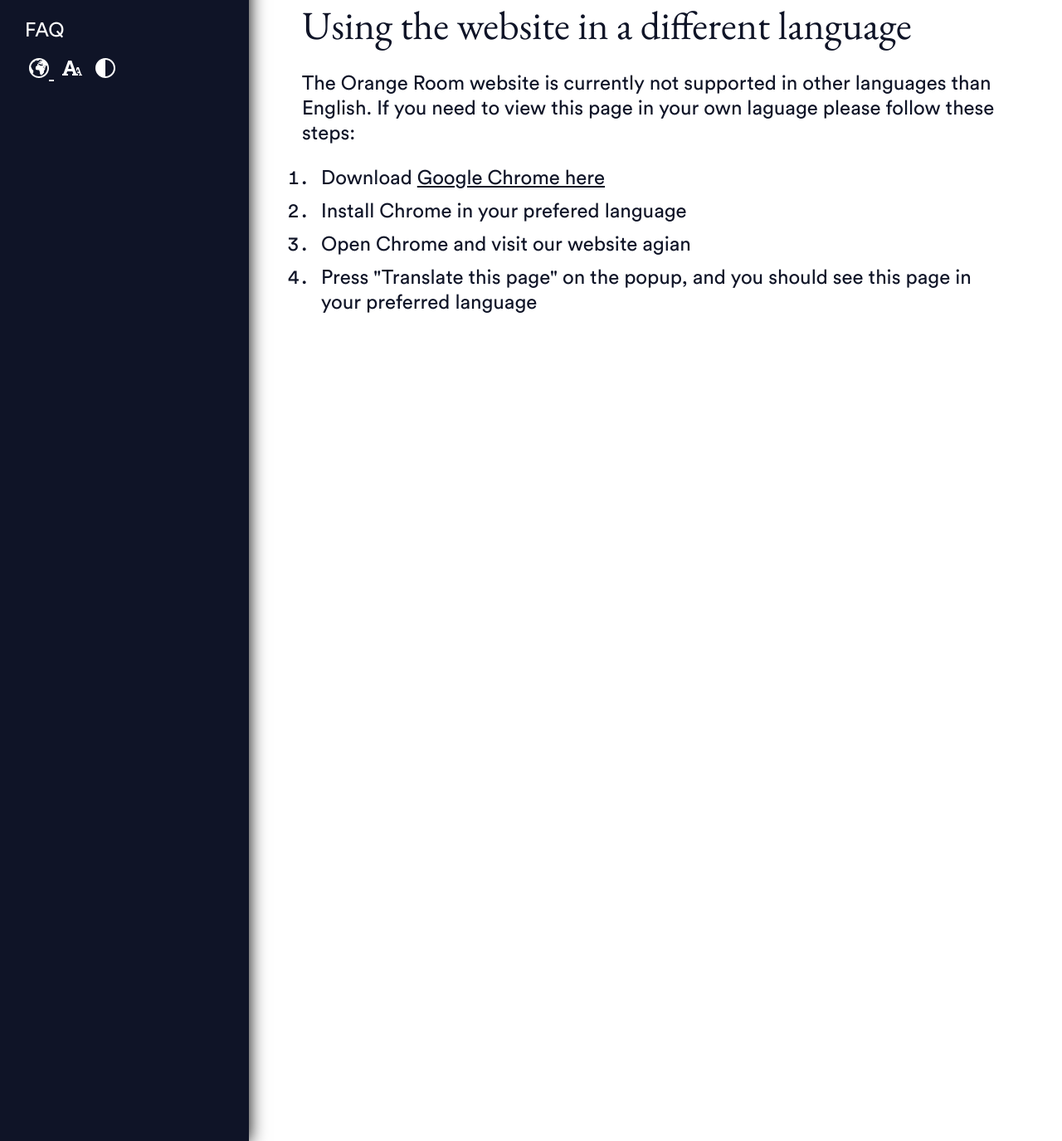
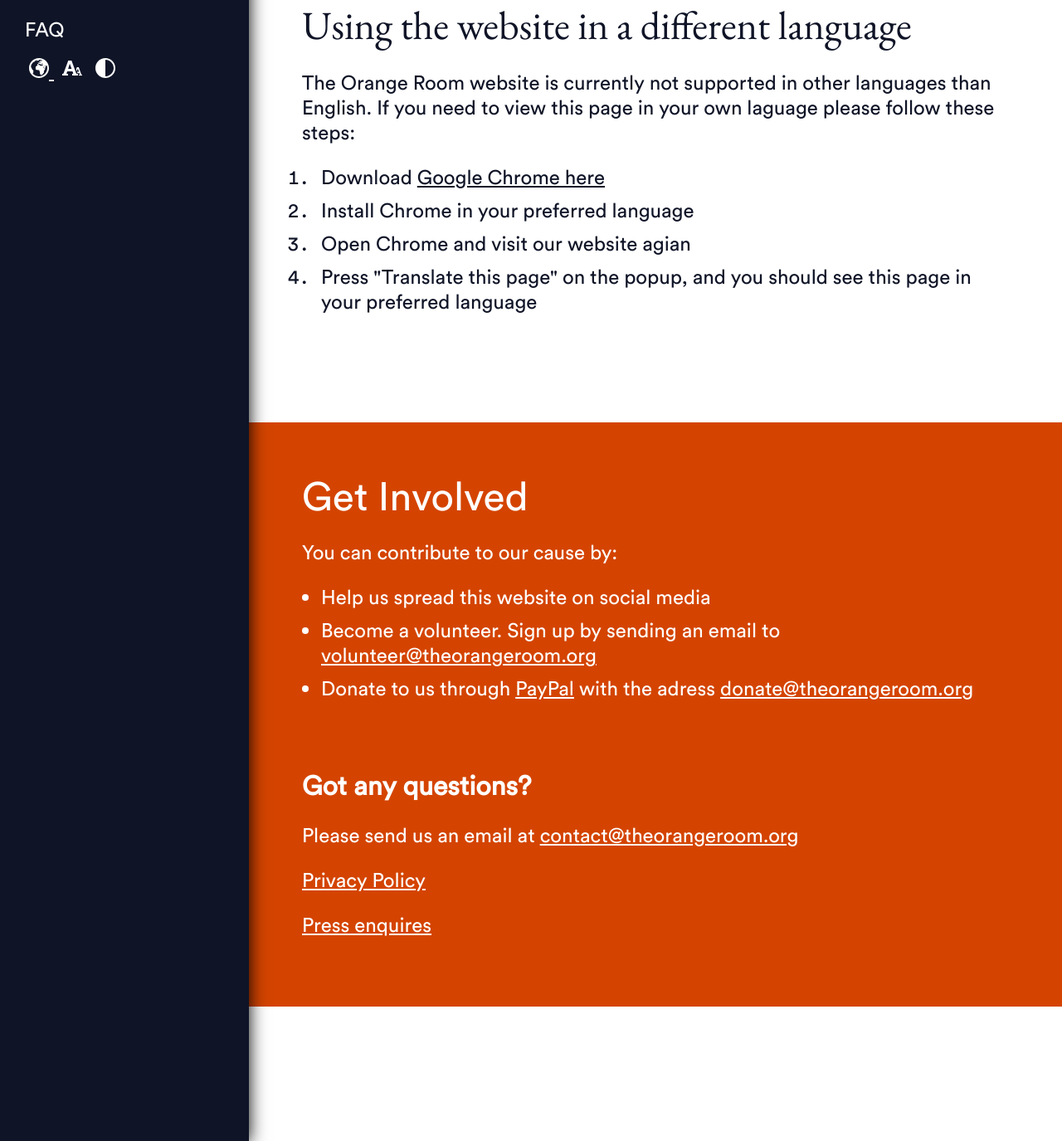
Before and after one commit to mikkelgud/final-project-webprosjekt, a PHP site: page /international.php in a window 1280 px wide. Shown: the part 647-2022 px from the top of the page at 83% size. Run offline with PHP 8.4, Linux system fonts and the light colour scheme.

Commit message:
Adds footer page and some style changes

```diff
--- a/footer.php
+++ b/footer.php
@@ -1,6 +1,20 @@
 
         <footer>
-
+            <div class="container">
+                <h2>
+                    Get Involved
+                </h2>
+                <p>You can contribute to our cause by:</p>
+                <ul>
+                    <li>Help us spread this website on social media</li>
+                    <li>Become a volunteer. Sign up by sending an email to <a href="mailto:volunteer@theorangeroom.org">volunteer@theorangeroom.org</a></li>
+                    <li>Donate to us through <a href="https://www.paypal.com/">PayPal</a> with the adress <a href="mailto:donate@theorangeroom.org">donate@theorangeroom.org</a></li>
+                </ul>
+                <h3>Got any questions?</h3>
+                <p>Please send us an email at <a href="mailto:contact@theorangeroom.org">contact@theorangeroom.org</a></p>
+                <p><a href="privacy.php">Privacy Policy</a></p>
+                <p><a href="press.php">Press enquires</a></p>
+            </div>
         </footer>
         </div> <!-- /content -->
     </body>
--- a/international.php
+++ b/international.php
@@ -20,7 +20,7 @@
                    <p>The Orange Room website is currently not supported in other languages than English. If you need to view this page in your own laguage please follow these steps:</p>
                    <ol>
                        <li>Download <a href="https://www.google.com/chrome/">Google Chrome here</a></li>
-                       <li>Install Chrome in your prefered language</li>
+                       <li>Install Chrome in your preferred language</li>
                        <li>Open Chrome and visit our website agian</li>
                        <li>Press "Translate this page" on the popup, and you should see this page in your preferred language</li>
                    </ol>
--- a/style.css
+++ b/style.css
@@ -78,7 +78,7 @@ main{
         position: relative;
         position: fixed;
     }
-    main{
+    main,footer{
         margin-left:300px;
     }
 }
@@ -271,6 +271,14 @@ q{
 .p-t-lg{
     padding-top:var(--lg);
 }
+/* Footer */
+
+footer{
+    background-color:var(--c-orange);
+    padding-top:60px;
+    padding-bottom:60px;
+    color:white;
+}
 
 /* Custom */
 .page-header{
```
